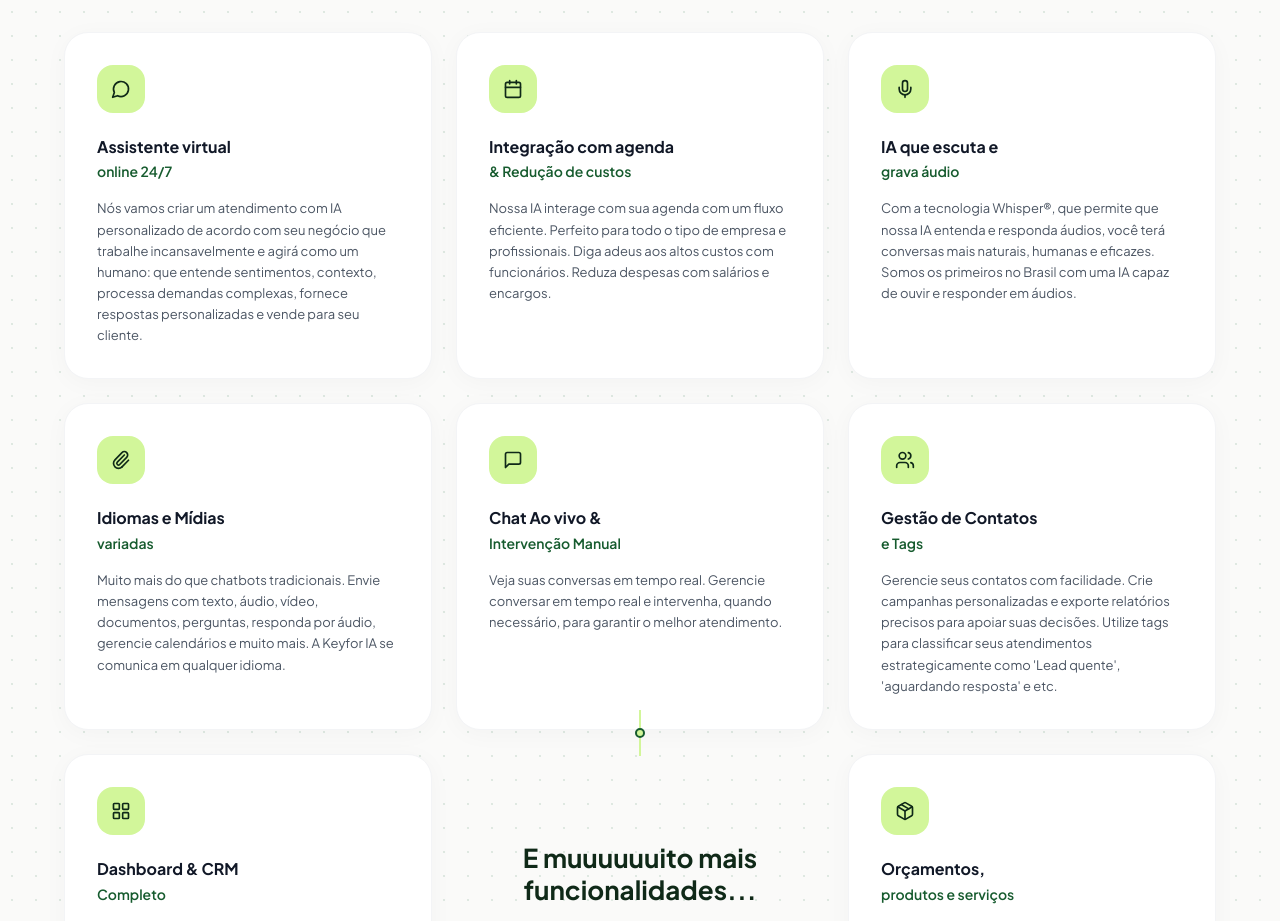
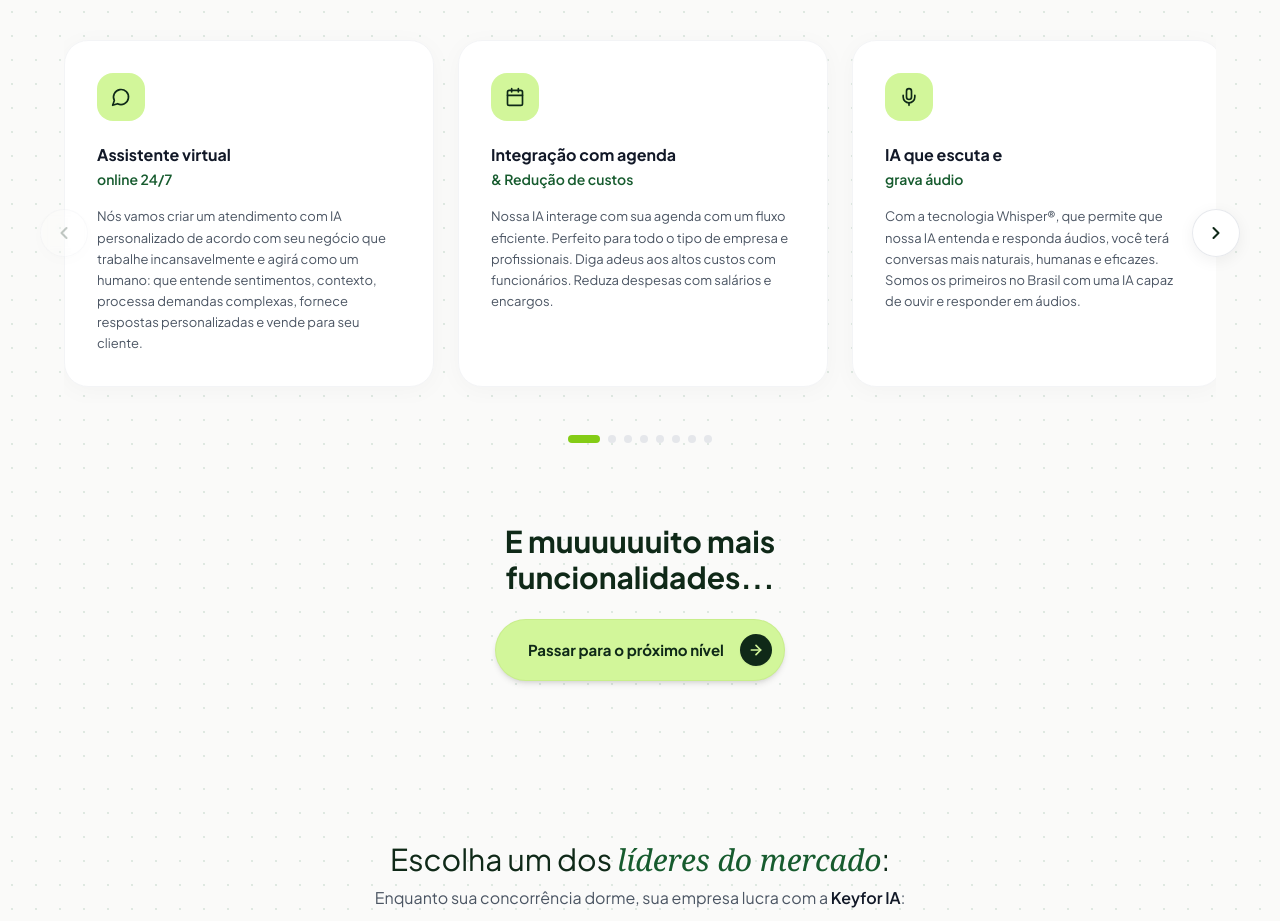
Before and after one commit to astropages-code/-TR3-J.K-KEYFOR, a React (Vite) app: page / in a window 1280 px wide. Shown: the part 2560-3481 px from the top of the page. Built offline with nearby package versions, Linux system fonts and the light colour scheme; a web font is replaced by a local one.

Commit message:
feat(beneficios): transform cards grid into horizontal carousel with navigation arrows, indicators and centered transition CTA

```diff
--- a/src/sections/KeyforBeneficios.jsx
+++ b/src/sections/KeyforBeneficios.jsx
@@ -1,4 +1,4 @@
-import React from 'react';
+import React, { useState, useRef } from 'react';
 import {
   MessageCircle,
   Calendar,
@@ -8,10 +8,15 @@ import {
   Users,
   LayoutGrid,
   Package,
-  ArrowRight
+  ArrowRight,
+  ChevronLeft,
+  ChevronRight
 } from 'lucide-react';
 
 export default function KeyforBeneficios() {
+  const [activeIndex, setActiveIndex] = useState(0);
+  const carouselRef = useRef(null);
+
   const cards = [
     {
       icon: MessageCircle,
@@ -63,11 +68,32 @@ export default function KeyforBeneficios() {
     }
   ];
 
+  const handleScroll = () => {
+    if (!carouselRef.current) return;
+    const { scrollLeft } = carouselRef.current;
+    const cardWidth = carouselRef.current.children[0]?.clientWidth || 350;
+    const gap = 24;
+    const index = Math.round(scrollLeft / (cardWidth + gap));
+    setActiveIndex(Math.min(Math.max(index, 0), cards.length - 1));
+  };
+
+  const scrollToIndex = (index) => {
+    if (!carouselRef.current) return;
+    const clamped = Math.min(Math.max(index, 0), cards.length - 1);
+    const cardWidth = carouselRef.current.children[0]?.clientWidth || 350;
+    const gap = 24;
+    carouselRef.current.scrollTo({
+      left: clamped * (cardWidth + gap),
+      behavior: 'smooth'
+    });
+    setActiveIndex(clamped);
+  };
+
   return (
-    <section className="w-full bg-[#FAFAF9] bg-clean-dots text-gray-900 py-24 px-6 sm:px-10 lg:px-16" id="funcionalidades">
+    <section className="w-full bg-[#FAFAF9] bg-clean-dots text-gray-900 py-24 px-4 sm:px-8 lg:px-12 relative overflow-hidden" id="funcionalidades">
       <div className="max-w-[1280px] mx-auto">
         {/* 1. HEADER CENTRALIZADO COM ITÁLICO EDITORIAL */}
-        <div className="text-center mb-16 flex flex-col items-center">
+        <div className="text-center mb-14 flex flex-col items-center">
           <h2 className="font-normal text-[30px] sm:text-[38px] text-[#0F2918] leading-[1.25] max-w-[840px] text-center">
             Não somos um chatbot, a Keyfor IA <span className="italic font-serif text-[#165B2E]">atende</span>,{' '}
             <span className="italic font-serif text-[#165B2E]">engaja</span>,{' '}
@@ -80,15 +106,42 @@ export default function KeyforBeneficios() {
           </p>
         </div>
 
-        {/* 2. GRID DE 3 COLUNAS */}
-        <div className="grid grid-cols-1 md:grid-cols-2 lg:grid-cols-3 gap-6">
-          {/* CARDS DE 1 A 7 */}
-          {cards.slice(0, 7).map((item, index) => {
+        {/* 2. CONTAINER DO CARROSSEL COM SETAS DE NAVEGAÇÃO */}
+        <div className="relative group max-w-6xl mx-auto">
+          {/* Seta Esquerda */}
+          <button
+            type="button"
+            onClick={() => scrollToIndex(activeIndex - 1)}
+            disabled={activeIndex === 0}
+            aria-label="Card anterior"
+            className="absolute -left-2 sm:-left-5 lg:-left-6 top-1/2 -translate-y-1/2 z-20 w-10 h-10 sm:w-12 sm:h-12 rounded-full bg-white/95 backdrop-blur-sm border border-gray-200/90 shadow-[0_4px_16px_rgba(0,0,0,0.06)] flex items-center justify-center text-[#0F2918] hover:bg-[#D2F69A] hover:border-[#bfe87e]/60 active:scale-95 transition-all duration-150 disabled:opacity-25 disabled:pointer-events-none cursor-pointer select-none"
+          >
+            <ChevronLeft className="w-5 h-5 stroke-[2.5]" />
+          </button>
+
+          {/* Seta Direita */}
+          <button
+            type="button"
+            onClick={() => scrollToIndex(activeIndex + 1)}
+            disabled={activeIndex === cards.length - 1}
+            aria-label="Próximo card"
+            className="absolute -right-2 sm:-right-5 lg:-right-6 top-1/2 -translate-y-1/2 z-20 w-10 h-10 sm:w-12 sm:h-12 rounded-full bg-white/95 backdrop-blur-sm border border-gray-200/90 shadow-[0_4px_16px_rgba(0,0,0,0.06)] flex items-center justify-center text-[#0F2918] hover:bg-[#D2F69A] hover:border-[#bfe87e]/60 active:scale-95 transition-all duration-150 disabled:opacity-25 disabled:pointer-events-none cursor-pointer select-none"
+          >
+            <ChevronRight className="w-5 h-5 stroke-[2.5]" />
+          </button>
+
+          {/* Trilho de Cards em Linha Única */}
+          <div
+            ref={carouselRef}
+            onScroll={handleScroll}
+            className="flex items-stretch gap-6 overflow-x-auto scroll-smooth snap-x snap-mandatory py-4 px-2 sm:px-4 [-ms-overflow-style:none] [scrollbar-width:none] [&::-webkit-scrollbar]:hidden"
+          >
+            {cards.map((item, index) => {
               const IconComponent = item.icon;
               return (
                 <div
                   key={index}
-                className="bg-white rounded-3xl p-8 min-h-[250px] border border-gray-100 shadow-[0_4px_24px_rgba(0,0,0,0.03)] hover:shadow-md transition-all flex flex-col justify-between"
+                  className="w-[300px] sm:w-[350px] md:w-[370px] shrink-0 bg-white rounded-3xl p-8 border border-gray-100 shadow-[0_4px_24px_rgba(0,0,0,0.03)] hover:shadow-[0_8px_30px_rgba(0,0,0,0.06)] hover:-translate-y-0.5 transition-all duration-200 flex flex-col justify-between snap-start text-left select-none"
                 >
                   <div>
                     {/* Ícone em Verde-Limão */}
@@ -96,7 +149,7 @@ export default function KeyforBeneficios() {
                       <IconComponent className="w-5 h-5 text-[#0F2918]" />
                     </div>
 
-                  {/* Título & Subtítulo */}
+                    {/* Título & Destaque */}
                     <h3 className="font-bold text-[16px] text-gray-900 leading-[1.3]">
                       {item.title}
                     </h3>
@@ -112,23 +165,36 @@ export default function KeyforBeneficios() {
                 </div>
               );
             })}
-
-          {/* CARD 8: CARD CTA CENTRALIZADO NA 3ª LINHA */}
-          <div className="relative bg-transparent rounded-none p-4 flex flex-col justify-center items-center text-center">
-            {/* Linha conectora verde-limão descendo do card acima */}
-            <div className="hidden lg:flex flex-col items-center absolute -top-[44px] left-1/2 -translate-x-1/2 pointer-events-none">
-              <div className="w-[1.5px] h-[18px] bg-[#D2F69A]" />
-              <div className="w-[10px] h-[10px] rounded-full border-2 border-[#165B2E] bg-[#D2F69A]" />
-              <div className="w-[1.5px] h-[18px] bg-[#D2F69A]" />
           </div>
 
-            <h3 className="font-bold text-[24px] sm:text-[26px] text-[#0F2918] leading-[1.25] mb-6 max-w-[320px]">
+          {/* 3. INDICADOR DE POSIÇÃO (8 TRAÇOS COM DESTAQUE SUAVE EM VERDE-LIMÃO) */}
+          <div className="flex items-center justify-center gap-2 mt-8">
+            {cards.map((_, i) => (
+              <button
+                key={i}
+                type="button"
+                onClick={() => scrollToIndex(i)}
+                aria-label={`Ir para o card ${i + 1}`}
+                className={`h-2 rounded-full transition-all duration-300 cursor-pointer select-none ${
+                  activeIndex === i
+                    ? 'w-7 sm:w-8 bg-[#84CC16] shadow-xs'
+                    : 'w-2 bg-gray-200 hover:bg-gray-300'
+                }`}
+              />
+            ))}
+          </div>
+        </div>
+
+        {/* 4. BLOCO DE TRANSIÇÃO CENTRALIZADO ABAIXO DO CARROSSEL */}
+        <div className="mt-16 sm:mt-20 text-center flex flex-col items-center">
+          <h3 className="font-bold text-2xl sm:text-3xl md:text-[30px] text-[#0F2918] leading-[1.25] mb-6 max-w-md text-center">
             E muuuuuuito mais funcionalidades...
           </h3>
 
           <a
             href="#planos"
-              className="inline-flex items-center justify-between gap-4 bg-[#D2F69A] hover:bg-[#c6f387] active:scale-95 hover:scale-[0.98] text-[#0F2918] font-bold text-[14px] pl-8 pr-3 py-3.5 rounded-full shadow-md transition-all duration-150 group border border-[#bfe87e]/40"
+            style={{ borderRadius: '9999px' }}
+            className="inline-flex items-center justify-between gap-4 bg-[#D2F69A] hover:bg-[#c6f387] active:scale-95 hover:scale-[0.98] text-[#0F2918] font-bold text-sm sm:text-[15px] pl-8 pr-3 py-3.5 rounded-full shadow-md hover:shadow-lg transition-all duration-150 group border border-[#bfe87e]/50 select-none cursor-pointer"
           >
             <span>Passar para o próximo nível</span>
             <span className="w-8 h-8 rounded-full bg-[#0F2918] text-[#D2F69A] flex items-center justify-center shrink-0 shadow-sm transition-transform duration-200 group-hover:translate-x-1">
@@ -136,38 +202,6 @@ export default function KeyforBeneficios() {
             </span>
           </a>
         </div>
-
-          {/* CARD 9: CARD ORÇAMENTOS, PRODUTOS E SERVIÇOS (COLUNA 3, LINHA 3) */}
-          {(() => {
-            const item = cards[7];
-            const IconComponent = item.icon;
-            return (
-              <div
-                className="bg-white rounded-3xl p-8 min-h-[250px] border border-gray-100 shadow-[0_4px_24px_rgba(0,0,0,0.03)] hover:shadow-md transition-all flex flex-col justify-between"
-              >
-                <div>
-                  {/* Ícone */}
-                  <div className="w-12 h-12 rounded-2xl bg-[#D2F69A] flex items-center justify-center mb-6 shadow-xs">
-                    <IconComponent className="w-5 h-5 text-[#0F2918]" />
-                  </div>
-
-                  {/* Título & Subtítulo */}
-                  <h3 className="font-bold text-[16px] text-gray-900 leading-[1.3]">
-                    {item.title}
-                  </h3>
-                  <div className="font-semibold text-[14px] text-[#165B2E] mt-1 mb-4">
-                    {item.highlight}
-                  </div>
-
-                  {/* Descrição */}
-                  <p className="font-normal text-[13px] text-gray-600 leading-relaxed">
-                    {item.description}
-                  </p>
-                </div>
-              </div>
-            );
-          })()}
-        </div>
       </div>
     </section>
   );
```
Lines whose indentation alone changed are shown as unchanged.
